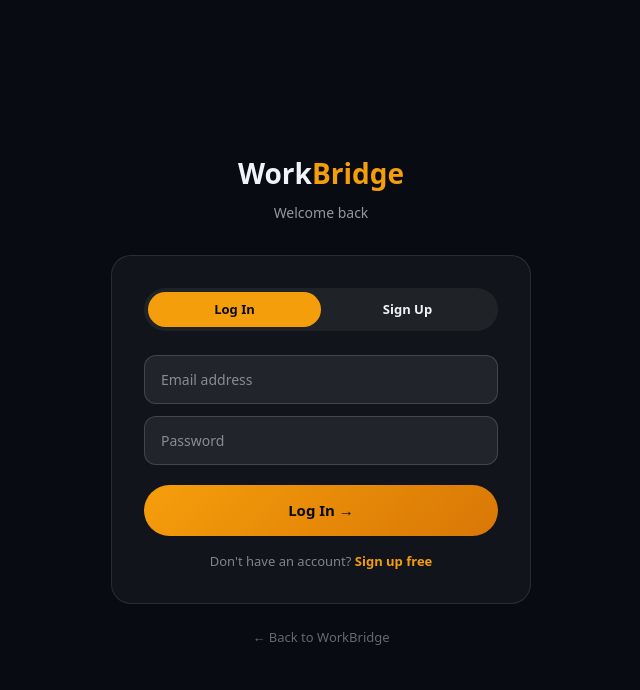
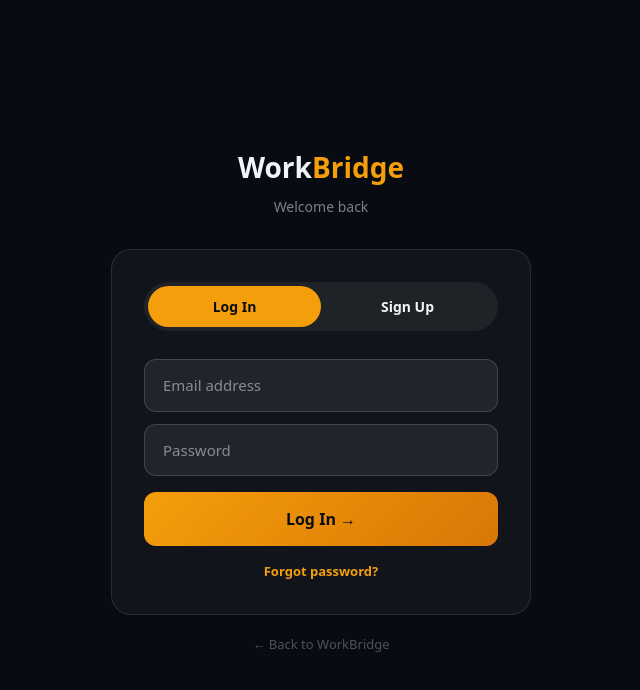
Before and after one commit to BDeary7/workbridge, a Next.js app: page /login in a window 1280 px wide. Shown: the top 690 px of the page, without its empty margins (319-959 px from the left). Built offline with nearby package versions, Linux system fonts and the light colour scheme.

Commit message:
Add: forgot password, signup tab, persistent DB, reset password endpoint

```diff
--- a/app/login/page.tsx
+++ b/app/login/page.tsx
@@ -3,108 +3,151 @@
 import { useRouter } from 'next/navigation'
 
 const API = 'https://workbridge-api.onrender.com'
-const amber = '#F59E0B'
-const green = '#10B981'
-const dark = '#080C12'
-const white = '#F0F4F8'
+const amber = '#F59E0B'; const green = '#10B981'; const dark = '#080C12'; const white = '#F0F4F8'
 
 export default function Login() {
+  const [tab, setTab] = useState<'login'|'signup'|'forgot'>('login')
+  const [email, setEmail] = useState('')
+  const [password, setPassword] = useState('')
+  const [name, setName] = useState('')
+  const [error, setError] = useState('')
+  const [success, setSuccess] = useState('')
+  const [loading, setLoading] = useState(false)
   const router = useRouter()
-  const [mode, setMode] = useState<'login'|'register'>('login')
-  const [name, setName] = useState('')
-  const [email, setEmail] = useState('')
-  const [phone, setPhone] = useState('')
-  const [password, setPassword] = useState('')
-  const [error, setError] = useState('')
-  const [loading, setLoading] = useState(false)
 
-  const submit = async () => {
-    setError(''); setLoading(true)
+  const handleLogin = async () => {
+    if (!email.trim() || !password.trim()) return
+    setLoading(true); setError(''); setSuccess('')
     try {
-      const endpoint = mode === 'login' ? '/auth/login' : '/auth/register'
-      const body = mode === 'login'
-        ? { email, password }
-        : { name, email, phone, password }
-      const res = await fetch(API + endpoint, {
-        method: 'POST',
-        headers: { 'Content-Type': 'application/json' },
-        body: JSON.stringify(body)
+      const res = await fetch(`${API}/auth/login`, {
+        method:'POST', headers:{'Content-Type':'application/json'},
+        body: JSON.stringify({email, password})
       })
       const data = await res.json()
-      if (!res.ok) throw new Error(data.detail || 'Something went wrong')
+      if (data.token) {
         localStorage.setItem('wb_token', data.token)
-      localStorage.setItem('wb_name', data.name || name)
-      localStorage.setItem('wb_credits', String(data.credits))
+        localStorage.setItem('wb_name', data.name||email.split('@')[0])
         router.push('/dashboard')
-    } catch (e: any) {
-      setError(e.message)
+      } else {
+        setError(data.detail || 'Invalid email or password')
       }
+    } catch { setError('Connection error — please try again') }
     setLoading(false)
   }
 
+  const handleSignup = async () => {
+    if (!email.trim() || !password.trim() || !name.trim()) return
+    setLoading(true); setError(''); setSuccess('')
+    try {
+      const res = await fetch(`${API}/auth/register`, {
+        method:'POST', headers:{'Content-Type':'application/json'},
+        body: JSON.stringify({name, email, password, language:'en'})
+      })
+      const data = await res.json()
+      if (data.token) {
+        localStorage.setItem('wb_token', data.token)
+        localStorage.setItem('wb_name', name)
+        router.push('/dashboard')
+      } else {
+        setError(data.detail || 'Could not create account')
+      }
+    } catch { setError('Connection error — please try again') }
+    setLoading(false)
+  }
+
+  const handleForgot = async () => {
+    if (!email.trim()) return
+    setLoading(true); setError(''); setSuccess('')
+    try {
+      const res = await fetch(`${API}/auth/forgot-password`, {
+        method:'POST', headers:{'Content-Type':'application/json'},
+        body: JSON.stringify({email})
+      })
+      const data = await res.json()
+      setSuccess(data.message || 'If that email exists, a reset link has been sent.')
+    } catch { setSuccess('If that email exists, a reset link has been sent.') }
+    setLoading(false)
+  }
+
+  const inp = {padding:'14px 18px',borderRadius:12,background:'rgba(255,255,255,0.07)',border:'1px solid rgba(255,255,255,0.15)',color:white,fontSize:15,outline:'none',width:'100%'} as React.CSSProperties
+
   return (
-    <div style={{fontFamily:'system-ui,sans-serif',background:dark,color:white,minHeight:'100vh',display:'flex',alignItems:'center',justifyContent:'center',padding:24}}>
+    <div style={{fontFamily:'system-ui,sans-serif',background:dark,color:white,minHeight:'100vh',display:'flex',flexDirection:'column',alignItems:'center',justifyContent:'center',padding:24}}>
       <div style={{width:'100%',maxWidth:420}}>
-        <div style={{textAlign:'center',marginBottom:32}}>
-          <div style={{fontSize:28,fontWeight:900,marginBottom:8}}>Work<span style={{color:amber}}>Bridge</span></div>
-          <div style={{fontSize:14,color:'rgba(240,244,248,0.6)'}}>
-            {mode === 'login' ? 'Welcome back' : 'Create your free account'}
+        <div onClick={()=>router.push('/')} style={{fontSize:28,fontWeight:900,textAlign:'center',marginBottom:8,cursor:'pointer'}}>
+          Work<span style={{color:amber}}>Bridge</span>
         </div>
-        </div>
+        <p style={{textAlign:'center',color:'rgba(240,244,248,0.5)',marginBottom:32,fontSize:14}}>Welcome back</p>
 
         <div style={{background:'rgba(255,255,255,0.04)',border:'1px solid rgba(255,255,255,0.1)',borderRadius:20,padding:32}}>
-          {/* Toggle */}
-          <div style={{display:'flex',background:'rgba(255,255,255,0.06)',borderRadius:100,padding:4,marginBottom:24}}>
-            {(['login','register'] as const).map(m => (
-              <button key={m} onClick={() => setMode(m)} style={{flex:1,padding:'8px',borderRadius:100,border:'none',background:mode===m?amber:'transparent',color:mode===m?dark:white,fontWeight:700,fontSize:13,cursor:'pointer',transition:'all 0.2s'}}>
-                {m === 'login' ? 'Log In' : 'Sign Up'}
+          {/* TABS */}
+          {tab!=='forgot'&&(
+            <div style={{display:'flex',background:'rgba(255,255,255,0.06)',borderRadius:100,padding:4,marginBottom:28}}>
+              {(['login','signup'] as const).map(t=>(
+                <button key={t} onClick={()=>{setTab(t);setError('');setSuccess('')}}
+                  style={{flex:1,padding:'10px',borderRadius:100,border:'none',fontWeight:700,fontSize:14,cursor:'pointer',
+                    background:tab===t?amber:'transparent',color:tab===t?dark:white,transition:'all 0.2s'}}>
+                  {t==='login'?'Log In':'Sign Up'}
                 </button>
               ))}
             </div>
+          )}
 
-          <div style={{display:'flex',flexDirection:'column',gap:12}}>
-            {mode === 'register' && (
-              <input value={name} onChange={e=>setName(e.target.value)}
-                placeholder="Full name"
-                style={{padding:'13px 16px',borderRadius:12,background:'rgba(255,255,255,0.07)',border:'1px solid rgba(255,255,255,0.15)',color:white,fontSize:14,outline:'none'}}/>
-            )}
-            <input value={email} onChange={e=>setEmail(e.target.value)}
-              placeholder="Email address" type="email"
-              style={{padding:'13px 16px',borderRadius:12,background:'rgba(255,255,255,0.07)',border:'1px solid rgba(255,255,255,0.15)',color:white,fontSize:14,outline:'none'}}/>
-            {mode === 'register' && (
-              <input value={phone} onChange={e=>setPhone(e.target.value)}
-                placeholder="Phone number (optional)"
-                style={{padding:'13px 16px',borderRadius:12,background:'rgba(255,255,255,0.07)',border:'1px solid rgba(255,255,255,0.15)',color:white,fontSize:14,outline:'none'}}/>
-            )}
-            <input value={password} onChange={e=>setPassword(e.target.value)}
-              placeholder="Password" type="password"
-              onKeyDown={e=>{if(e.key==='Enter')submit()}}
-              style={{padding:'13px 16px',borderRadius:12,background:'rgba(255,255,255,0.07)',border:'1px solid rgba(255,255,255,0.15)',color:white,fontSize:14,outline:'none'}}/>
-          </div>
-
-          {error && (
-            <div style={{marginTop:12,padding:'10px 14px',background:'rgba(239,68,68,0.1)',border:'1px solid rgba(239,68,68,0.3)',borderRadius:10,fontSize:13,color:'#EF4444'}}>
-              {error}
+          {tab==='forgot'&&(
+            <div>
+              <h3 style={{fontSize:18,fontWeight:800,marginBottom:6}}>Reset Password</h3>
+              <p style={{color:'rgba(240,244,248,0.55)',fontSize:14,marginBottom:20}}>Enter your email and we'll send a reset link.</p>
             </div>
           )}
 
-          <button onClick={submit} disabled={loading}
-            style={{marginTop:20,width:'100%',padding:'14px',borderRadius:100,border:'none',background:`linear-gradient(135deg,${amber},#D97706)`,color:dark,fontWeight:900,fontSize:15,cursor:loading?'wait':'pointer',opacity:loading?0.7:1,transition:'all 0.2s'}}>
-            {loading ? 'Please wait...' : mode === 'login' ? 'Log In →' : 'Create Account →'}
-          </button>
+          <div style={{display:'flex',flexDirection:'column',gap:12}}>
+            {tab==='signup'&&(
+              <input value={name} onChange={e=>setName(e.target.value)}
+                placeholder="Full name" style={inp}/>
+            )}
+            <input value={email} onChange={e=>setEmail(e.target.value)}
+              placeholder="Email address" type="email" style={inp}/>
+            {tab!=='forgot'&&(
+              <input value={password} onChange={e=>setPassword(e.target.value)}
+                placeholder="Password" type="password"
+                onKeyDown={e=>{if(e.key==='Enter'){tab==='login'?handleLogin():handleSignup()}}}
+                style={inp}/>
+            )}
 
-          <div style={{marginTop:16,textAlign:'center',fontSize:13,color:'rgba(240,244,248,0.5)'}}>
-            {mode === 'login' ? "Don't have an account? " : "Already have an account? "}
-            <button onClick={()=>setMode(mode==='login'?'register':'login')}
-              style={{background:'none',border:'none',color:amber,fontWeight:700,cursor:'pointer',fontSize:13}}>
-              {mode === 'login' ? 'Sign up free' : 'Log in'}
+            {error&&<div style={{color:'#f87171',fontSize:13,padding:'10px 14px',background:'rgba(248,113,113,0.1)',borderRadius:8}}>{error}</div>}
+            {success&&<div style={{color:green,fontSize:13,padding:'10px 14px',background:'rgba(16,185,129,0.1)',borderRadius:8}}>{success}</div>}
+
+            <button onClick={tab==='login'?handleLogin:tab==='signup'?handleSignup:handleForgot}
+              disabled={loading}
+              style={{padding:'15px',borderRadius:12,border:'none',background:`linear-gradient(135deg,${amber},#D97706)`,
+                color:dark,fontWeight:900,fontSize:16,cursor:'pointer',opacity:loading?0.7:1,marginTop:4}}>
+              {loading?'Please wait...':(tab==='login'?'Log In →':tab==='signup'?'Create Account →':'Send Reset Link →')}
             </button>
           </div>
+
+          {tab==='login'&&(
+            <p style={{textAlign:'center',marginTop:16,fontSize:13,color:'rgba(240,244,248,0.45)'}}>
+              <span onClick={()=>{setTab('forgot');setError('');setSuccess('')}}
+                style={{color:amber,cursor:'pointer',fontWeight:700}}>Forgot password?</span>
+            </p>
+          )}
+          {tab==='forgot'&&(
+            <p style={{textAlign:'center',marginTop:16,fontSize:13,color:'rgba(240,244,248,0.45)'}}>
+              <span onClick={()=>{setTab('login');setError('');setSuccess('')}}
+                style={{color:amber,cursor:'pointer',fontWeight:700}}>← Back to login</span>
+            </p>
+          )}
+          {tab==='signup'&&(
+            <p style={{textAlign:'center',marginTop:16,fontSize:13,color:'rgba(240,244,248,0.45)'}}>
+              Already have an account?{' '}
+              <span onClick={()=>{setTab('login');setError('');setSuccess('')}}
+                style={{color:amber,cursor:'pointer',fontWeight:700}}>Log in</span>
+            </p>
+          )}
         </div>
-
-        <div style={{textAlign:'center',marginTop:20}}>
-          <a href="/" style={{color:'rgba(240,244,248,0.4)',fontSize:13,textDecoration:'none'}}>← Back to WorkBridge</a>
-        </div>
+        <p onClick={()=>router.push('/')} style={{textAlign:'center',marginTop:20,fontSize:13,color:'rgba(240,244,248,0.3)',cursor:'pointer'}}>
+          ← Back to WorkBridge
+        </p>
       </div>
     </div>
   )
```
Also changed, not shown: 1 other file (tests, documents, lock files or other folders). Lines whose indentation alone changed are shown as unchanged.
